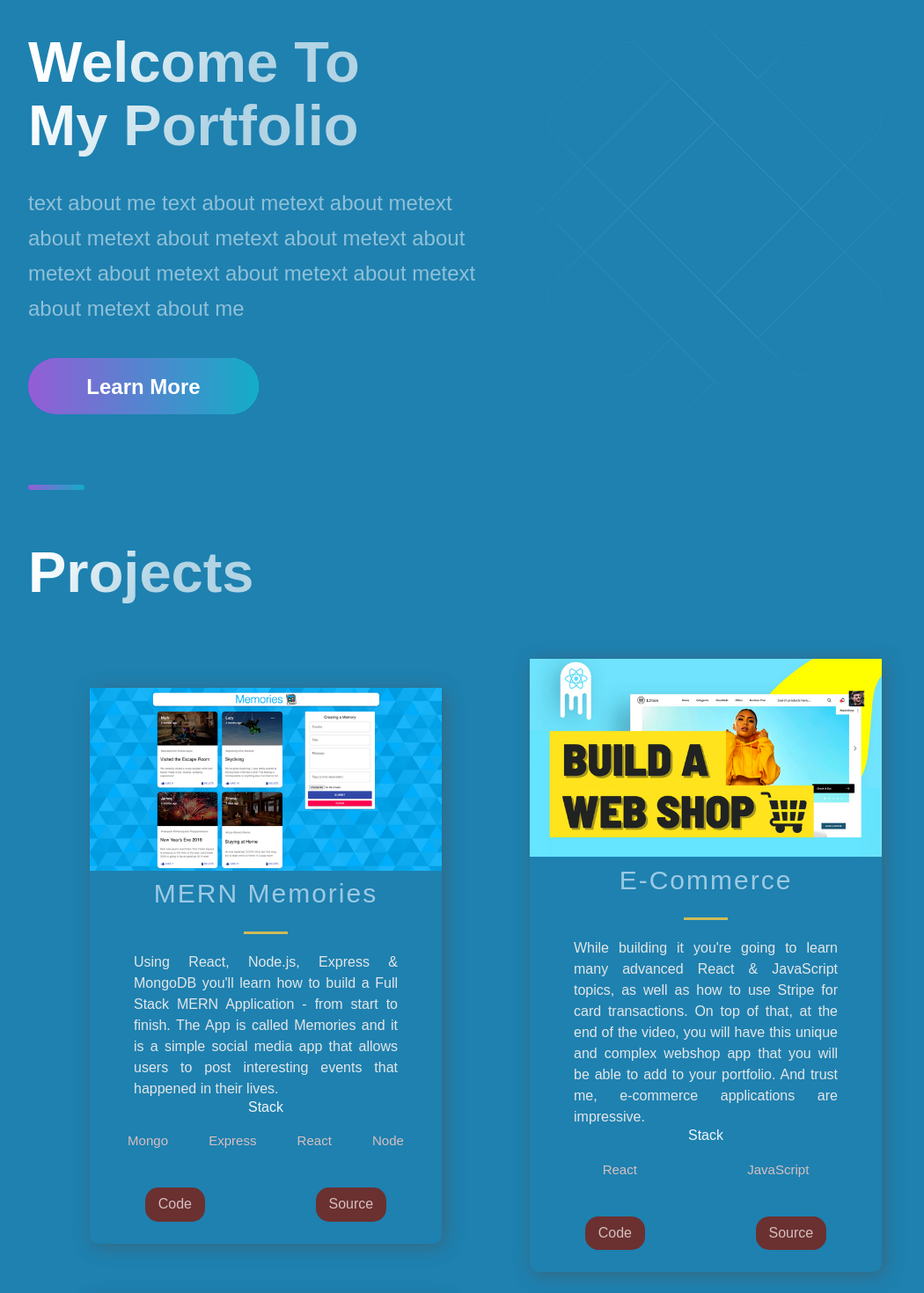
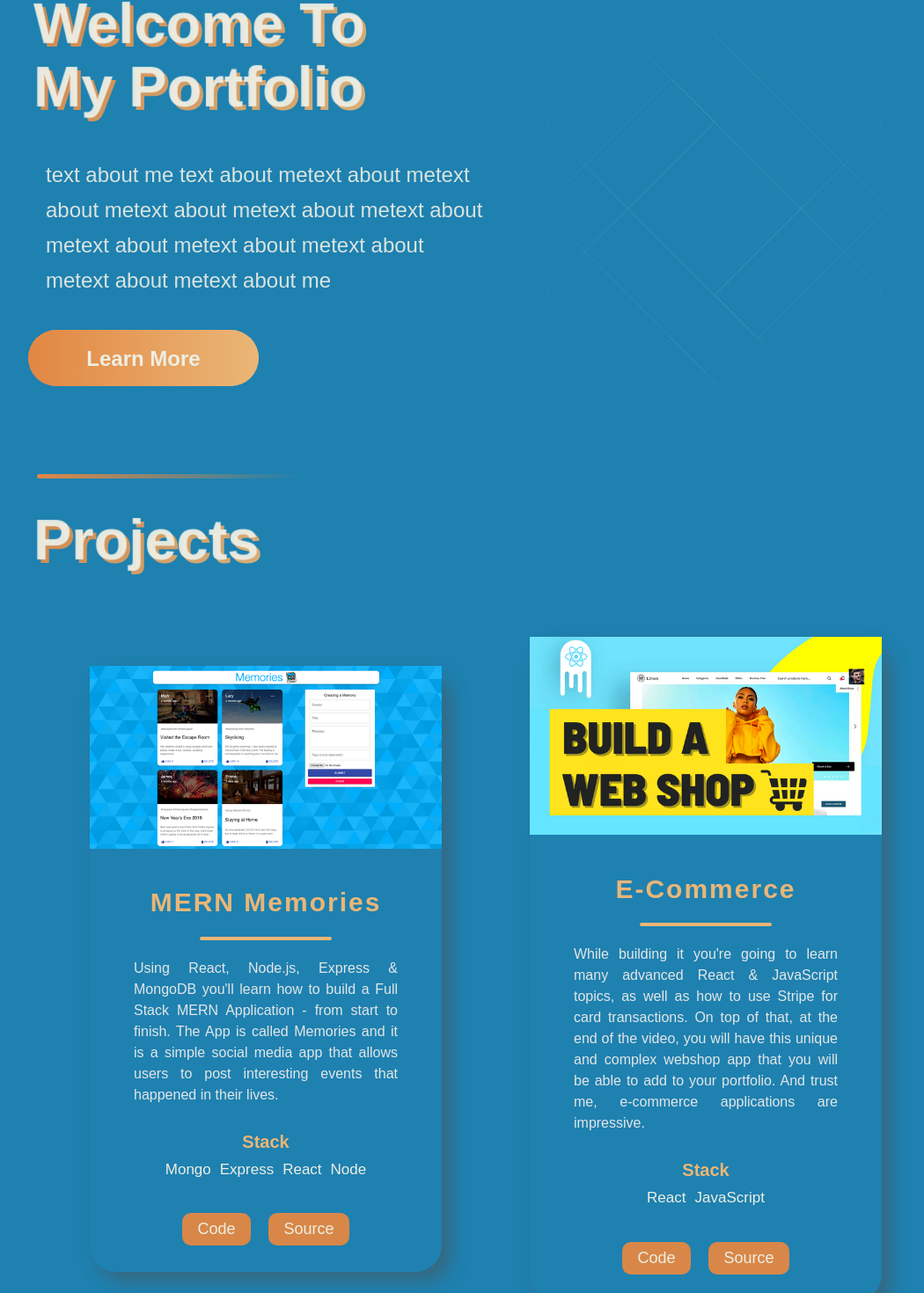
Before and after one commit to JamesLyddon/portfolio, a Next.js app: page / in a window 1280 px wide. Shown: the part 140-1610 px from the top of the page at 88% size, without its empty margins (88-1138 px from the left). Built offline with nearby package versions, Linux system fonts and the light colour scheme.

Commit message:
modified colour theme and some other styling

```diff
--- a/src/components/Projects/ProjectsStyles.js
+++ b/src/components/Projects/ProjectsStyles.js
@@ -1,11 +1,11 @@
-import styled from 'styled-components';
+import styled from "styled-components";
 
 export const Img = styled.img`
-  width:100%;
-  height:100%;
+  width: 100%;
+  height: 100%;
   object-fit: cover;
   overflow: hidden;
-`
+`;
 
 export const GridContainer = styled.section`
   display: grid;
@@ -20,11 +20,10 @@ row-gap: 3rem;
     padding: 2rem;
     padding-bottom: 0;
   }
-
-`
+`;
 export const BlogCard = styled.div`
-  border-radius: 10px;
-  box-shadow: 3px 3px 20px rgba(80, 78, 78, 0.5);
+  border-radius: 30px;
+  box-shadow: 10px 10px 20px rgba(80, 78, 78, 0.5);
   text-align: center;
   width: 400px;
   @media ${(props) => props.theme.breakpoints.sm} {
@@ -33,38 +32,40 @@ export const BlogCard = styled.div`
 `;
 export const TitleContent = styled.div`
   text-align: center;
+  font-size: 2rem;
+  font-weight: 600;
+  padding-top: 3rem;
+  color: rgb(234, 182, 118);
   z-index: 20;
   width: 100%;
-
 `;
 
-
 export const HeaderThree = styled.h3`
-  font-weight: 500;
+  font-weight: 600;
   letter-spacing: 2px;
-  color: #9cc9e3;
-  padding: .5rem 0;
-  font-size: ${(props) => props.title ? '3rem' : '2rem'};
+  color: rgb(234, 182, 118);
+  padding: 1rem 0 0.1rem;
+  font-size: ${(props) => (props.title ? "3rem" : "2rem")};
 `;
 
 export const Hr = styled.hr`
-  width: 50px;
-  height: 3px;
+  width: 150px;
+  height: 4px;
+  border-radius: 10px;
   margin: 20px auto;
   border: 0;
-  background: #d0bb57;
+  background: #eab676;
 `;
 
 export const Intro = styled.div`
   width: 170px;
   margin: 0 auto;
   color: #dce3e7;
-  font-family: 'Droid Serif', serif;
+  font-family: "Droid Serif", serif;
   font-size: 13px;
   font-style: italic;
   line-height: 18px;
 `;
-
 
 export const CardInfo = styled.p`
   width: 100%;
@@ -74,39 +75,39 @@ export const CardInfo = styled.p`
   line-height: 24px;
   text-align: justify;
   @media ${(props) => props.theme.breakpoints.sm} {
-    padding:.3rem
-
+    padding: 0.3rem;
   }
 `;
 
-
 export const UtilityList = styled.ul`
   list-style-type: none;
-  padding: 0;
+  padding: 1rem;
   display: flex;
-  justify-content: space-around;
-  margin: 2.5rem 0;
+  justify-content: center;
+  margin: 2rem 0;
 `;
 
 export const ExternalLinks = styled.a`
-color:#d4c0c0;
-font-size: 1.6rem;
-padding:1rem 1.5rem;
-background: #6b3030;
-border-radius: 15px;
+  color: #eeeee4;
+  font-size: 1.8rem;
+  font-weight: 400;
+  padding: 0.8rem 1.75rem;
+  background: rgba(226, 135, 67, 0.95);
+  border-radius: 10px;
+  margin: 0 1rem;
   transition: 0.5s;
-&:hover{
-  background: #801414;
-
+  &:hover {
+    background: #eab676;
   }
 `;
 
 export const TagList = styled.ul`
   display: flex;
-justify-content: space-around;
-padding: 2rem;
-`
+  justify-content: center;
+  padding: 1rem;
+`;
 export const Tag = styled.li`
-color: #d8bfbf;
-font-size: 1.5rem;
-`
+  color: #eeeee4;
+  margin: 0 0.5rem;
+  font-size: 1.7rem;
+`;
--- a/src/styles/GlobalComponents/index.js
+++ b/src/styles/GlobalComponents/index.js
@@ -1,9 +1,9 @@
-import styled from 'styled-components'
+import styled from "styled-components";
 
 export const Section = styled.section`
-  display: ${(props) => props.grid ? "grid" : "flex" };
-  flex-direction: ${(props) => props.row ? "row" : "column" };
-  padding: ${(props) => props.nopadding ? "0" : "32px 48px 0" } ;
+  display: ${(props) => (props.grid ? "grid" : "flex")};
+  flex-direction: ${(props) => (props.row ? "row" : "column")};
+  padding: ${(props) => (props.nopadding ? "0" : "32px 48px 0")};
   margin: 0 auto;
   max-width: 1040px;
   box-sizing: content-box;
@@ -17,50 +17,59 @@ export const Section = styled.section`
   }
 
   @media ${(props) => props.theme.breakpoints.sm} {
-    padding: ${(props) => props.nopadding ? "0" : "16px 16px 0" } ;
+    padding: ${(props) => (props.nopadding ? "0" : "16px 16px 0")};
 
     width: calc(100vw - 32px);
     flex-direction: column;
   }
-`
+`;
 
 export const SectionTitle = styled.h2`
   font-weight: 800;
-  font-size: ${(props) => props.main ? '65px' : '56px'};
-  line-height: ${(props) => props.main ? '72px' : '56px'};
+  margin-left: 1rem;
+  text-shadow: -4px -4px 1px rgba(238, 238, 228, 0.95);
+  font-size: ${(props) => (props.main ? "65px" : "56px")};
+  line-height: ${(props) => (props.main ? "72px" : "56px")};
   width: max-content;
   max-width: 100%;
-  background: linear-gradient(121.57deg, #FFFFFF 18.77%, rgba(255, 255, 255, 0.66) 60.15%);
+
+  background: linear-gradient(
+    121.57deg,
+    rgb(226, 135, 67, 0.9) 0%,
+    rgba(234, 182, 118, 0.9) 100%
+  );
   -webkit-background-clip: text;
   -webkit-text-fill-color: transparent;
-  margin-bottom: 16px;
-  padding: ${(props) => props.main ? '58px 0 16px' : '0'};
+  margin-bottom: 20px;
+  padding: ${(props) => (props.main ? "18px 0 16px" : "0")};
+  padding-bottom: 20px;
 
-  @media ${props => props.theme.breakpoints.md}{
-    font-size: ${(props) => props.main ? '56px' : '48px'};
-    line-height: ${(props) => props.main ? '56px' : '48px'};
+  @media ${(props) => props.theme.breakpoints.md} {
+    font-size: ${(props) => (props.main ? "56px" : "48px")};
+    line-height: ${(props) => (props.main ? "56px" : "48px")};
     margin-bottom: 12px;
-    padding: ${(props) => props.main ? '40px 0 12px' : '0'};
+    padding: ${(props) => (props.main ? "40px 0 12px" : "0")};
   }
 
-  @media ${props => props.theme.breakpoints.sm}{
+  @media ${(props) => props.theme.breakpoints.sm} {
     font-size: 32px;
     line-height: 40px;
-    font-size: ${(props) => props.main ? '28px' : '32px'};
-    line-height: ${(props) => props.main ? '32px' : '40px'};
+    font-size: ${(props) => (props.main ? "28px" : "32px")};
+    line-height: ${(props) => (props.main ? "32px" : "40px")};
     margin-bottom: 8px;
-    padding: ${(props) => props.main ? '16px 0 8px' : '0'};
+    padding: ${(props) => (props.main ? "16px 0 8px" : "0")};
     max-width: 100%;
   }
-`
+`;
 
 export const SectionText = styled.p`
   max-width: 800px;
+  margin-left: 2rem;
   font-size: 24px;
   line-height: 40px;
   font-weight: 300;
   padding-bottom: 3.6rem;
-  color: rgba(255, 255, 255, 0.5);
+  color: rgba(238, 238, 228, 0.9);
 
   @media ${(props) => props.theme.breakpoints.md} {
     max-width: 670px;
@@ -74,30 +83,31 @@ export const SectionText = styled.p`
     line-height: 24px;
     padding-bottom: 16px;
   }
-`
+`;
 
 export const SectionDivider = styled.div`
+  width: 300px;
+  height: 5px;
+  border-radius: 3px;
+  background-color: #fff;
+  margin: 2rem 1rem;
+  background: ${(props) =>
+    props.colorAlt
+      ? "linear-gradient(270deg, #ff622e 0%, #B133FF 100%)"
+      : "linear-gradient(270deg, #1e81b0 0%, #e28743 100%)"};
 
-  width: 64px;
-  height: 6px;
-  border-radius: 10px;
-  background-color: #fff;
-  background: ${(props) => props.colorAlt ?
-    'linear-gradient(270deg, #F46737 0%, #945DD6 100%)' :
-    'linear-gradient(270deg, #13ADC7 0%, #945DD6 100%)'};
-
-    margin: ${(props) => props.divider ? "4rem 0" : "" };
+  margin: ${(props) => (props.divider ? "4rem 0" : "")};
 
   @media ${(props) => props.theme.breakpoints.md} {
-    width: 48px;
+    width: 200px;
     height: 4px;
   }
 
   @media ${(props) => props.theme.breakpoints.sm} {
-    width: 32px;
+    width: 200px;
     height: 2px;
   }
-`
+`;
 export const SectionSubText = styled.p`
   max-width: 800px;
   font-weight: 300;
@@ -105,7 +115,7 @@ export const SectionSubText = styled.p`
   line-height: 32px;
   color: rgba(255, 255, 255, 0.75);
 
-@media ${(props) => props.theme.breakpoints.md} {
+  @media ${(props) => props.theme.breakpoints.md} {
     max-width: 672px;
     font-size: 16px;
     line-height: 25px;
@@ -115,9 +125,9 @@ export const SectionSubText = styled.p`
     font-size: 14px;
     line-height: 22px;
   }
-`
+`;
 export const SecondaryBtn = styled.button`
-  color: #FFF;
+  color: #fff;
   background: none;
   border: 1px solid rgba(255, 255, 255, 0.33);
   box-sizing: border-box;
@@ -144,10 +154,11 @@ export const SecondaryBtn = styled.button`
   &:active {
     background: #e0e4eb;
     border: 1px solid #304169;
-    box-shadow: inset 0px 2px 1px rgba(46, 49, 55, 0.15), inset 0px 0px 4px rgba(20, 20, 55, 0.3);
+    box-shadow: inset 0px 2px 1px rgba(46, 49, 55, 0.15),
+      inset 0px 0px 4px rgba(20, 20, 55, 0.3);
   }
 
-  @media ${(props) => props.theme.breakpoints.md}{
+  @media ${(props) => props.theme.breakpoints.md} {
     margin-top: 24px;
     margin-bottom: 64px;
     padding: 16px 24px;
@@ -164,60 +175,69 @@ export const SecondaryBtn = styled.button`
     font-size: 14px;
     line-height: 16px;
   }
-`
+`;
 
 export const ButtonBack = styled.div`
-  width: ${({ alt }) => alt ? '150px' : '262px'};
-  height: ${({ alt }) => alt ? '52px' : '64px'};
+  width: ${({ alt }) => (alt ? "150px" : "262px")};
+  height: ${({ alt }) => (alt ? "52px" : "64px")};
   border-radius: 50px;
-  font-size: ${({ alt }) => alt ? '20px' : '24px'};
+  font-size: ${({ alt }) => (alt ? "20px" : "24px")};
   font-weight: 600;
   display: flex;
   align-items: center;
   justify-content: center;
-  margin: ${({ alt, form }) => (alt || form) ? '0' : '0 0 80px'};
+  margin: ${({ alt, form }) => (alt || form ? "0" : "0 0 80px")};
   color: #fff;
-  background: ${({ alt }) => alt ? 'linear-gradient(270deg, #ff622e 0%, #B133FF 100%)' : 'linear-gradient(270deg, #00DBD8 0%, #B133FF 100%)'};
+  background: ${({ alt }) =>
+    alt
+      ? "linear-gradient(270deg, #ff622e 0%, #B133FF 100%)"
+      : "linear-gradient(270deg, #eab676 0%, #e28743 100%)"};
   cursor: pointer;
   transition: 0.5s ease;
   position: relative;
   overflow: hidden;
-  opacity: ${({ disabled }) => disabled ? '.5' : '1'};
+  opacity: ${({ disabled }) => (disabled ? ".5" : "1")};
 
   @media ${(props) => props.theme.breakpoints.md} {
-    width: ${({ alt }) => alt ? '150px' : '184px'};
-    height: ${({ alt }) => alt ? '52px' : '48px'};
-    font-size: ${({ alt }) => alt ? '20px' : '16px'};
-    margin-bottom: ${({ alt }) => alt ? '0' : '64px'};
+    width: ${({ alt }) => (alt ? "150px" : "184px")};
+    height: ${({ alt }) => (alt ? "52px" : "48px")};
+    font-size: ${({ alt }) => (alt ? "20px" : "16px")};
+    margin-bottom: ${({ alt }) => (alt ? "0" : "64px")};
   }
 
   @media ${(props) => props.theme.breakpoints.sm} {
     width: 100%;
     height: 32px;
     font-size: 14px;
-    margin-bottom: ${({ alt }) => alt ? '0' : '32px'};
+    margin-bottom: ${({ alt }) => (alt ? "0" : "32px")};
   }
-`
+`;
 
 export const ButtonFront = styled.button`
   border: none;
   border-radius: 50px;
-  color: #fff;
+  color: #eeeee4;
   display: flex;
   position: absolute;
   top: 0;
   left: 0;
   width: 100%;
   height: 100%;
-  background: ${({ alt }) => alt ? 'linear-gradient(270deg, #F46737 0%, #945DD6 100%)' : 'linear-gradient(270deg, #13ADC7 0%, #945DD6 100%)'};
-  opacity: ${({ disabled }) => disabled ? '.5' : '1'};
-  transition: .4s ease;
-  font-size: ${({ alt }) => alt ? '20px' : '24px'};
+  background: ${({ alt }) =>
+    alt
+      ? "linear-gradient(270deg, #F46737 0%, #945DD6 100%)"
+      : "linear-gradient(270deg, #eab676 0%, #e28743 100%)"};
+  opacity: ${({ disabled }) => (disabled ? ".5" : "1")};
+  transition: 0.4s ease;
+  font-size: ${({ alt }) => (alt ? "20px" : "24px")};
   font-weight: 600;
   align-items: center;
   justify-content: center;
   cursor: pointer;
-  box-shadow: ${({ disabled }) => disabled ? 'inset 0px 2px 1px rgba(46, 49, 55, 0.15), inset 0px 0px 4px rgba(20, 20, 55, 0.3)' : 'none'};
+  box-shadow: ${({ disabled }) =>
+    disabled
+      ? "inset 0px 2px 1px rgba(46, 49, 55, 0.15), inset 0px 0px 4px rgba(20, 20, 55, 0.3)"
+      : "none"};
 
   &:hover {
     opacity: 0;
@@ -227,26 +247,28 @@ export const ButtonFront = styled.button`
   }
   &:active {
     opacity: 1;
-    box-shadow: inset 0px 2px 1px rgba(46, 49, 55, 0.15), inset 0px 0px 4px rgba(20, 20, 55, 0.3);
+    box-shadow: inset 0px 2px 1px rgba(46, 49, 55, 0.15),
+      inset 0px 0px 4px rgba(20, 20, 55, 0.3);
   }
 
-  &:disabled{
-    background: linear-gradient(270deg, #00DBD8 0%, #B133FF 100%);
+  &:disabled {
+    background: linear-gradient(270deg, #00dbd8 0%, #b133ff 100%);
     opacity: 0.5;
-    box-shadow: inset 0px 2px 1px rgba(46, 49, 55, 0.15), inset 0px 0px 4px rgba(20, 20, 55, 0.3);
+    box-shadow: inset 0px 2px 1px rgba(46, 49, 55, 0.15),
+      inset 0px 0px 4px rgba(20, 20, 55, 0.3);
   }
 
   @media ${(props) => props.theme.breakpoints.md} {
-    font-size: ${({ alt }) => alt ? '20px' : '16px'};
+    font-size: ${({ alt }) => (alt ? "20px" : "16px")};
   }
 
   @media ${(props) => props.theme.breakpoints.sm} {
     font-size: 14px;
   }
-`
+`;
 
 export const LinkContainer = styled.div`
-  margin-left: ${({ large }) => large ? '24px' : '16px'};
+  margin-left: ${({ large }) => (large ? "24px" : "16px")};
   transition: 0.3s ease;
   justify-content: center;
   border-radius: 50px;
@@ -259,23 +281,22 @@ export const LinkContainer = styled.div`
   }
 
   @media ${(props) => props.theme.breakpoints.md} {
-    margin-left: ${({ large }) => large ? '16px' : '8px'};
-
+    margin-left: ${({ large }) => (large ? "16px" : "8px")};
   }
   @media ${(props) => props.theme.breakpoints.sm} {
-    margin-left: ${({ large }) => large ? '0' : '8px'};
+    margin-left: ${({ large }) => (large ? "0" : "8px")};
   }
-`
+`;
 
 export const LinkIconImg = styled.div`
   display: flex;
-  height: ${({ large }) => large ? '32px' : '24px'};
+  height: ${({ large }) => (large ? "32px" : "24px")};
 
   @media ${(props) => props.theme.breakpoints.md} {
-    height: ${({ nav }) => nav ? '16px' : '24px'};
+    height: ${({ nav }) => (nav ? "16px" : "24px")};
   }
 
   @media ${(props) => props.theme.breakpoints.sm} {
-    height: ${({ large }) => large ? '32px' : '16px'};
+    height: ${({ large }) => (large ? "32px" : "16px")};
   }
-`
+`;
```
Also changed, not shown: src/components/Footer/Footer.js (+4 -4 lines), src/components/Header/Header.js (+7 -1 lines), src/components/Header/HeaderStyles.js (+11 -4 lines). Lines whose indentation alone changed are shown as unchanged.
